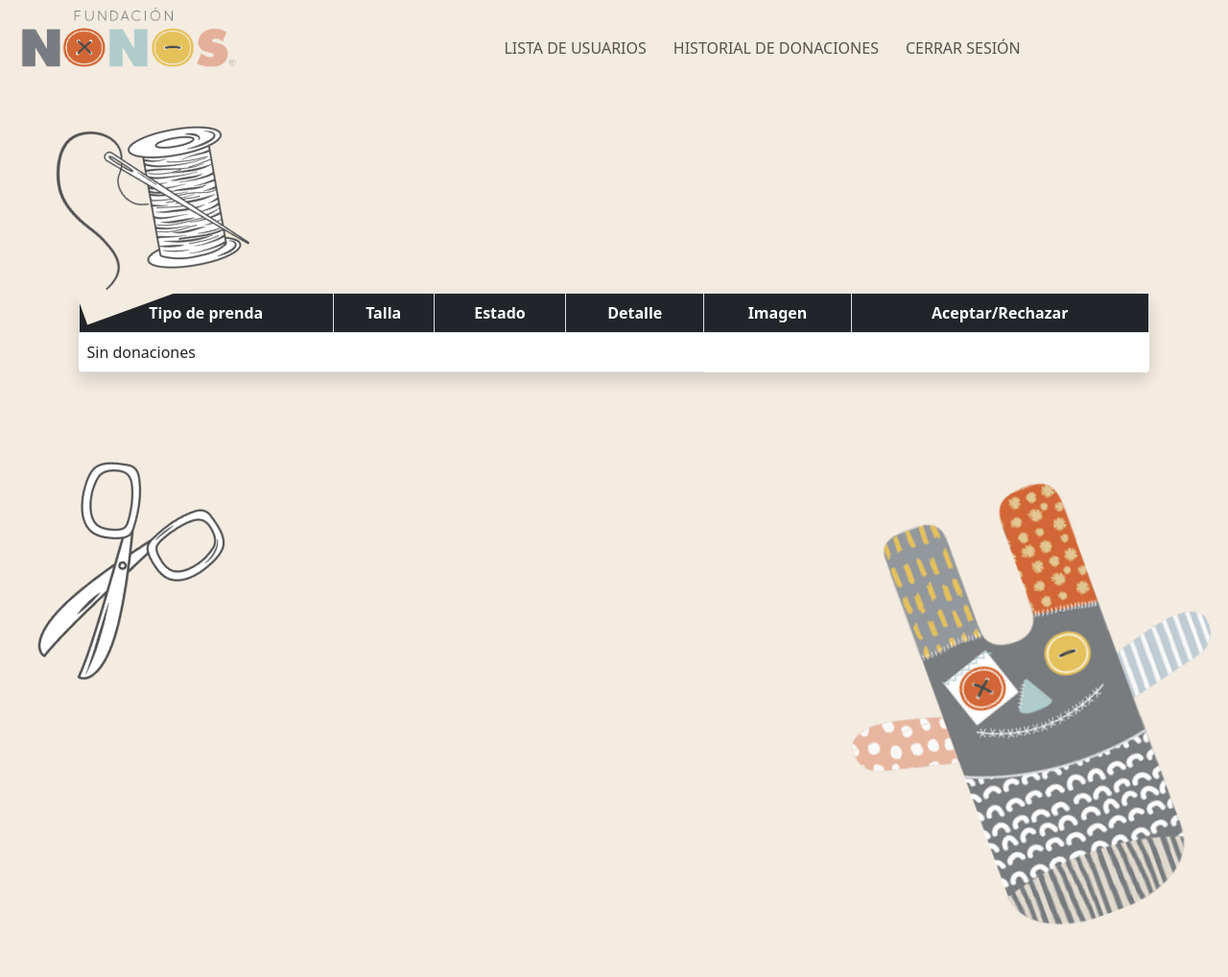
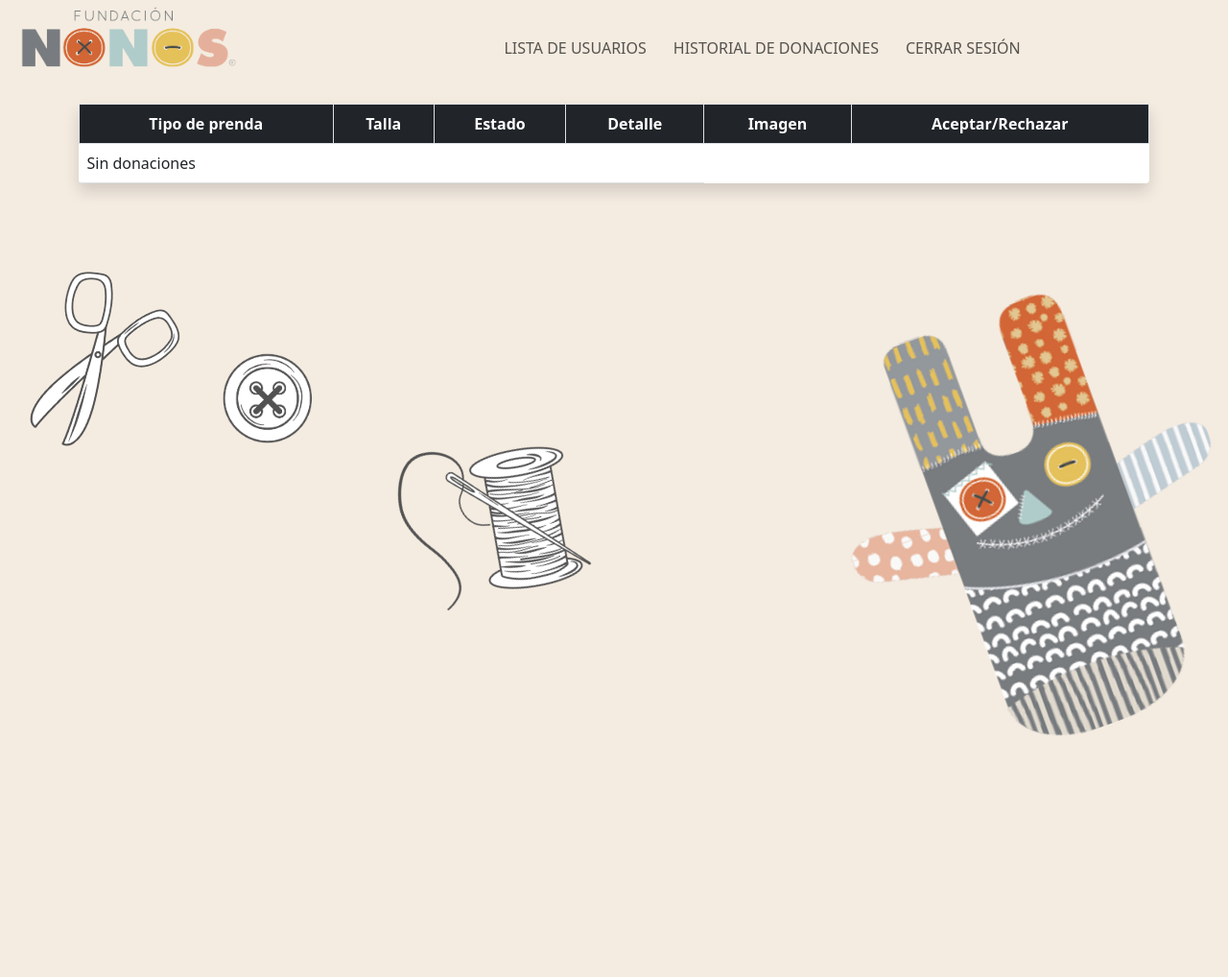
Before and after one commit to ChristianPDAG/moduloDonaciones, a Django app: page /historial/1/ in a window 1280 px wide; the page is wider, and only the part inside the window is pictured. Shown: that part at 96% size. After the commit the page ends 767 px from the top of that part, so only its background shows below. Run offline with Django 4.2, Linux system fonts and the light colour scheme; data that the repository does not hold is empty; some libraries are stand-ins or nearby versions.

Commit message:
Corrección posición imagen y filtro
También añadí donaciones e imágenes uwu

```diff
--- a/ProyectoSoluciones/moduloDonaciones/templates/template/Form_Usuarios.html
+++ b/ProyectoSoluciones/moduloDonaciones/templates/template/Form_Usuarios.html
@@ -36,7 +36,6 @@
             </div>
         </nav>
     </div>
-    <img src="{% static 'img/hilo.png' %}" style="height: 200px; float: left; margin-top: 24px; transform: rotate(-15deg); margin-left: 50px;">
     <div class="container mt-5">
         <table class="table shadow-lg p-3 mb-5 bg-body rounded" style="margin-top: -20px;"> <!-- tabla datos de usuario -->
             <thead>
@@ -71,5 +70,7 @@
         </table>
     </div>
     <img src="{% static 'img/nono.webp' %}" style="float: right; margin-top: 80px; transform: rotate(-20deg);">
-    <img src="{% static 'img/tijeras.png' %}" style="height: 250px; float: left; margin-top: 40px; transform: rotate(50deg);">
+    <img src="{% static 'img/tijeras.png' %}" style="height: 200px; float: left; margin-top: 40px; transform: rotate(50deg);">
+    <img src="{% static 'img/boton.png' %}" style="height: 150px; float: left; margin-top: 100px;">
+    <img src="{% static 'img/hilo.png' %}" style="height: 200px; float: left; margin-top: 200px; transform: rotate(-20deg); margin-left: 50px;">
 </body>
--- a/ProyectoSoluciones/moduloDonaciones/templates/template/historial.html
+++ b/ProyectoSoluciones/moduloDonaciones/templates/template/historial.html
@@ -34,7 +34,6 @@
             </div>
         </nav>
     </div>
-    <img src="{% static 'img/hilo.png' %}" style="height: 200px; float: left; margin-top: 25px; transform: rotate(-20deg); margin-left: 50px;">
     <div class="container mt-5">
         <table class="table shadow p-3 mb-5 bg-body rounded" style="margin-top: -20px;"> <!-- tabla datos de usuario -->
             <thead>
@@ -97,7 +96,9 @@
         </table>
     </div>
     <img src="{% static 'img/nono.webp' %}" style="float: right; margin-top: 80px; transform: rotate(-20deg);">
-    <img src="{% static 'img/tijeras.png' %}" style="height: 250px; float: left; margin-top: 40px; transform: rotate(50deg);">
+    <img src="{% static 'img/tijeras.png' %}" style="height: 200px; float: left; margin-top: 40px; transform: rotate(50deg);">
+    <img src="{% static 'img/boton.png' %}" style="height: 150px; float: left; margin-top: 100px;">
+    <img src="{% static 'img/hilo.png' %}" style="height: 200px; float: left; margin-top: 200px; transform: rotate(-20deg); margin-left: 50px;">
     <script src="https://code.jquery.com/jquery-3.6.0.min.js"></script>
     <script src="https://www.gstatic.com/firebasejs/8.7.0/firebase-app.js"></script>
     <script src="https://www.gstatic.com/firebasejs/8.7.0/firebase-database.js"></script>
--- a/ProyectoSoluciones/moduloDonaciones/templates/template/historial_general.html
+++ b/ProyectoSoluciones/moduloDonaciones/templates/template/historial_general.html
@@ -30,7 +30,7 @@
                     <li class="nav-item">
                         <a class="nav-link" href="{% url 'admin:logout' %}" style="padding-right: 20px; color: #000000A6;">CERRAR SESIÓN</a>
                     </li> </ul>
-                    <form class="d-flex" method="post" action="{% url 'historial_don' %}">
+                    <form class="d-flex" method="post" action="{% url 'historial_don' %}" style="margin-top: 20px; margin-left: 20px;">
                         {% csrf_token %}
                         <input class="form-control me-2" type="search" name="search_term" placeholder="Filtro de búsqueda" aria-label="Search">
                         <button class="btn btn-outline-success" type="submit">Filtrar</button>
```
Also changed, not shown: ProyectoSoluciones/moduloDonaciones/db.sqlite3.
